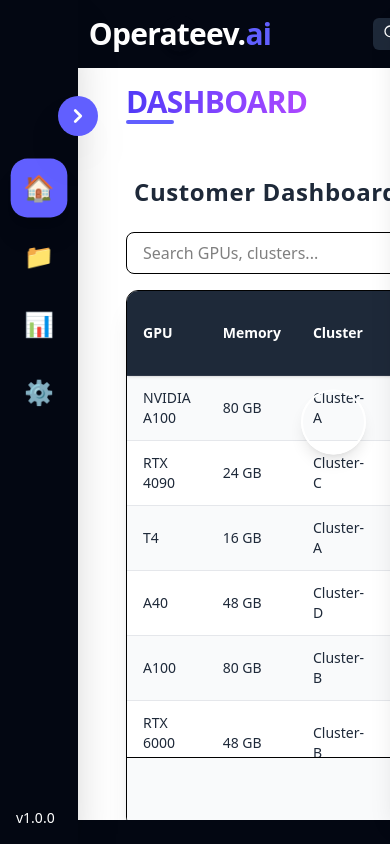
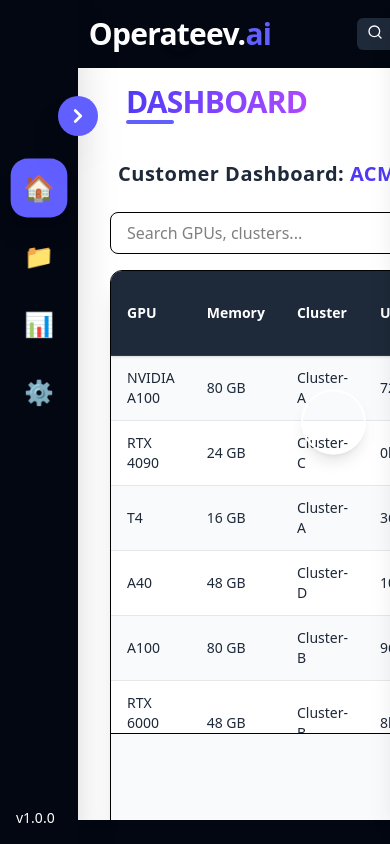
Before and after one commit to argadenil/operateev-ai, a Next.js app: page /dashboard in a window 390 px wide. Built offline with nearby package versions, Linux system fonts and the light colour scheme; grey boxes are pictures that could not be loaded.

Commit message:
added responsiveness for dashboard

```diff
--- a/app/dashboard/page.tsx
+++ b/app/dashboard/page.tsx
@@ -147,28 +147,28 @@ export default function Dashboard() {
   };
 
   return (
-    <div className="p-8 h-[85vh] flex flex-col">
+    <div className="p-4 sm:p-8 h-[85vh] flex flex-col">
       {/* Header */}
       <div className="mb-6 ml-2">
-        <h1 className="text-2xl font-bold text-gray-800 tracking-wide">
+        <h1 className="text-xl sm:text-2xl font-bold text-gray-800 tracking-wide">
           Customer Dashboard: <span className="text-indigo-600">ACME Corp</span>
         </h1>
       </div>
 
       {/* Search */}
-      <div className="mb-4 flex items-center gap-4">
+      <div className="mb-4 flex flex-col sm:flex-row items-stretch sm:items-center gap-4">
         <input
           value={globalFilter ?? ""}
           onChange={(e) => setGlobalFilter(e.target.value)}
           placeholder="Search GPUs, clusters..."
-          className="px-4 py-2 border rounded-lg w-1/3 focus:outline-none focus:ring-2 focus:ring-indigo-500"
+          className="px-4 py-2 border rounded-lg w-full sm:w-1/2 md:w-1/3 focus:outline-none focus:ring-2 focus:ring-indigo-500"
         />
       </div>
 
       {/* Table */}
       <div className="flex-1 rounded-xl shadow-xl overflow-hidden bg-white border flex flex-col">
-        <div className="flex-1 overflow-y-auto">
-          <table className="w-full border-collapse">
+        <div className="flex-1 overflow-x-auto overflow-y-auto">
+          <table className="w-full min-w-[700px] border-collapse">
             <thead className="sticky top-0 bg-gray-800 shadow-sm z-10">
               {table.getHeaderGroups().map((headerGroup) => (
                 <tr key={headerGroup.id} className="text-sm text-white">
@@ -217,10 +217,11 @@ export default function Dashboard() {
         </div>
 
         {/* Pagination */}
-        <div className="flex justify-end items-center gap-3 p-4 bg-gray-50 border-t">
-          <span className="text-sm font-medium text-gray-700 mr-4">
+        <div className="flex flex-col sm:flex-row justify-end items-center gap-3 p-4 bg-gray-50 border-t">
+          <span className="text-sm font-medium text-gray-700">
             Page <strong>{table.getState().pagination.pageIndex + 1} of {table.getPageCount()}</strong>
           </span>
+          <div className="flex gap-2 mt-2 sm:mt-0">
             <button
               onClick={() => table.previousPage()}
               disabled={!table.getCanPreviousPage()}
@@ -237,14 +238,15 @@ export default function Dashboard() {
             </button>
           </div>
         </div>
+      </div>
 
       {/* Modal */}
       {selectedModel && (
         <div className="fixed inset-0 bg-black/50 flex items-center justify-center z-50 p-4">
-          <div className="bg-white rounded-2xl shadow-2xl w-[75%] max-h-[90vh] overflow-y-auto p-6 relative">
+          <div className="bg-white rounded-2xl shadow-2xl w-full sm:w-[90%] md:w-[75%] max-h-[90vh] overflow-y-auto p-6 relative">
             {/* Header with close icon */}
             <div className="flex justify-between items-center border-b pb-3 mb-4">
-              <h2 className="text-xl font-semibold text-gray-800">GPU Resource Details</h2>
+              <h2 className="text-lg sm:text-xl font-semibold text-gray-800">GPU Resource Details</h2>
               <button
                 onClick={() => setSelectedModel(null)}
                 className="text-gray-500 hover:text-gray-800 transition"
@@ -254,7 +256,7 @@ export default function Dashboard() {
             </div>
 
             {/* Info Grid */}
-            <div className="grid grid-cols-2 md:grid-cols-3 gap-6 mb-8">
+            <div className="grid grid-cols-1 sm:grid-cols-2 lg:grid-cols-3 gap-6 mb-8">
               <div><span className="font-semibold">GPU:</span> {selectedModel.gpu}</div>
               <div><span className="font-semibold">Memory:</span> {selectedModel.memory}</div>
               <div><span className="font-semibold">Cluster:</span> {selectedModel.cluster}</div>
@@ -262,7 +264,7 @@ export default function Dashboard() {
               <div><span className="font-semibold">Temperature:</span> {selectedModel.temperature}°C</div>
               <div><span className="font-semibold">Power Usage:</span> {selectedModel.power}W</div>
               <div><span className="font-semibold">Processes Running:</span> {selectedModel.processes}</div>
-              <div className="col-span-2">
+              <div className="col-span-1 sm:col-span-2">
                 <span className="font-semibold">Status:</span>{" "}
                 <span
                   className={`ml-2 px-3 py-1 rounded-full text-xs font-semibold border ${selectedModel.status === "Running"
@@ -281,7 +283,7 @@ export default function Dashboard() {
             <div className="grid grid-cols-1 md:grid-cols-2 gap-6 mb-6">
               <div className="bg-gray-50 rounded-xl p-4 shadow">
                 <h3 className="text-sm font-semibold text-gray-700 mb-2">GPU Utilization Over Time</h3>
-                <div className="h-48">
+                <div className="h-48 sm:h-56">
                   <Line
                     data={lineChartData}
                     options={{
@@ -294,7 +296,7 @@ export default function Dashboard() {
               </div>
               <div className="bg-gray-50 rounded-xl p-4 shadow">
                 <h3 className="text-sm font-semibold text-gray-700 mb-2">Memory Usage</h3>
-                <div className="h-48">
+                <div className="h-48 sm:h-56">
                   <Pie
                     data={pieChartData}
                     options={{
@@ -310,7 +312,7 @@ export default function Dashboard() {
             {/* Additional Stats */}
             <div className="bg-gray-50 rounded-xl p-4 shadow mb-6">
               <h3 className="text-sm font-semibold text-gray-700 mb-2">Detailed GPU Statistics</h3>
-              <ul className="grid grid-cols-2 md:grid-cols-3 gap-4 text-sm text-gray-700">
+              <ul className="grid grid-cols-1 sm:grid-cols-2 lg:grid-cols-3 gap-4 text-sm text-gray-700">
                 <li>Driver Version: <span className="font-medium">535.86</span></li>
                 <li>CUDA Version: <span className="font-medium">12.1</span></li>
                 <li>SM Utilization: <span className="font-medium">68%</span></li>
```
Lines whose indentation alone changed are shown as unchanged.
